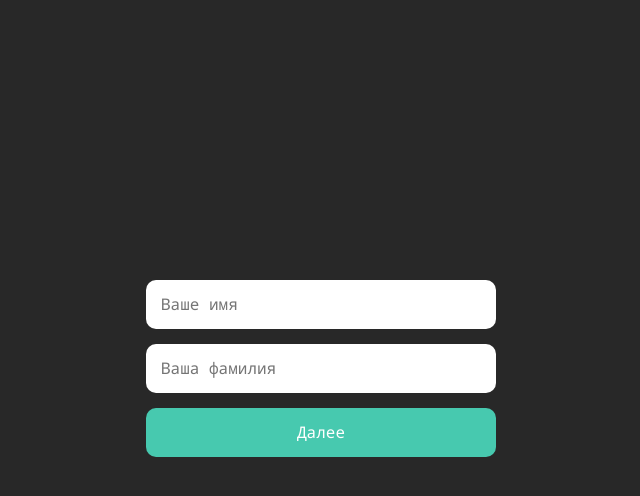
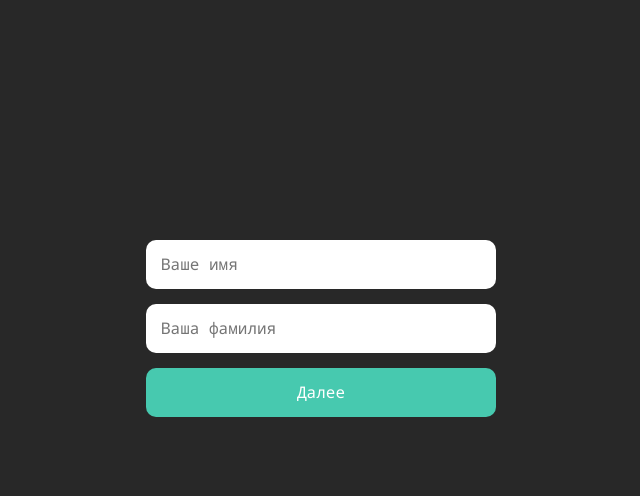
Before and after one commit to daH005/GreenChatWeb, a Python web app: template templates/reg.html in a window 1280 px wide. Shown: the part 574-1070 px from the top of the page, without its empty margins (319-959 px from the left). Run offline with Jinja, Linux system fonts and the light colour scheme; the template is opened without the code that fills it, so the values that code supplies are empty.

Commit message:
[fix] поля форм

```diff
--- a/static/css/base.css
+++ b/static/css/base.css
@@ -81,7 +81,7 @@ h1 {
     align-items: center;
     justify-content: center;
     height: 100%;
-    padding: 40px;
+    padding: 0 40px;
 }
 
 .inputs-container {
```
